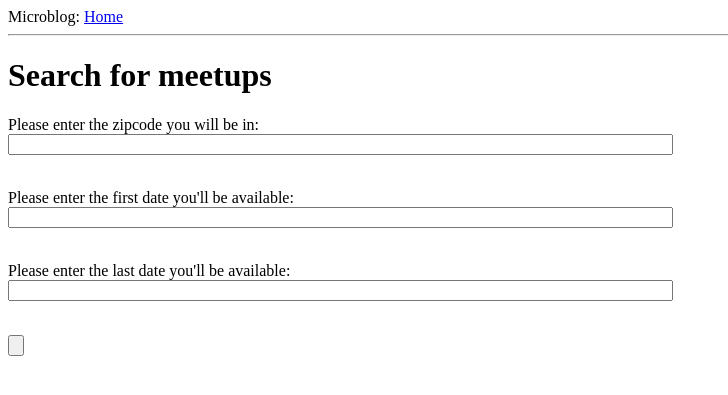
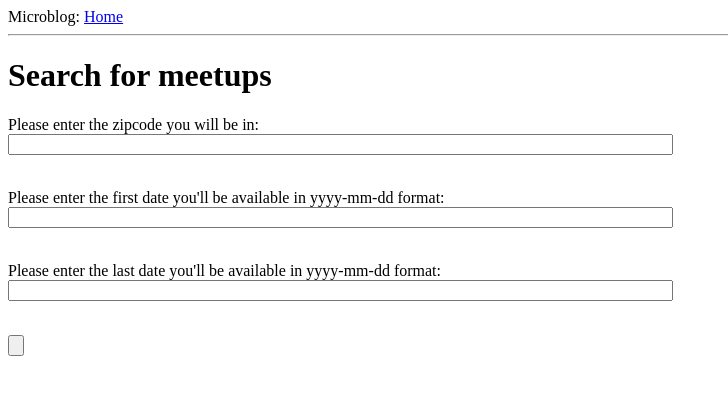
Before and after one commit to malancas/Meetup-api-experimentation, a Flask app: page /search in a window 1280 px wide. Shown: the top 395 px of the page, without its empty margins (0-728 px from the left). Run offline with Flask 2, Linux system fonts and the light colour scheme.

Commit message:
Updated README. Updated user messages in search.html and error messages in validateDateFormat in forms

```diff
--- a/app/forms.py
+++ b/app/forms.py
@@ -15,7 +15,7 @@
 
     except ValueError:
         print("CAUGHT BAD ERROR")
-        raise ValidationError('Date must be in mm/dd/yyyy format')
+        raise ValidationError('Date must be in yyyy-mm-dd format')
 
 def datesArePossible(form, field, startDate):
     if field.data.date.replace('/', '') < startDate.replace('/', ''):
--- a/app/templates/search.html
+++ b/app/templates/search.html
@@ -13,14 +13,14 @@
           {% endfor %}<br>
       </p>
       <p>
-        Please enter the first date you'll be available:<br>
+        Please enter the first date you'll be available in yyyy-mm-dd format:<br>
         {{ form.startDate(size=80) }}<br>
         {% for error in form.startDate.errors %}
           <span style="color: red;">[{{ error }}]</span>
         {% endfor %}<br>
       </p>
       <p>
-        Please enter the last date you'll be available:<br>
+        Please enter the last date you'll be available in yyyy-mm-dd format:<br>
         {{ form.endDate(size=80) }}<br>
         {% for error in form.startDate.errors %}
           <span style="color: red;">[{{ error }}]</span>
```
Also changed, not shown: README.md.
